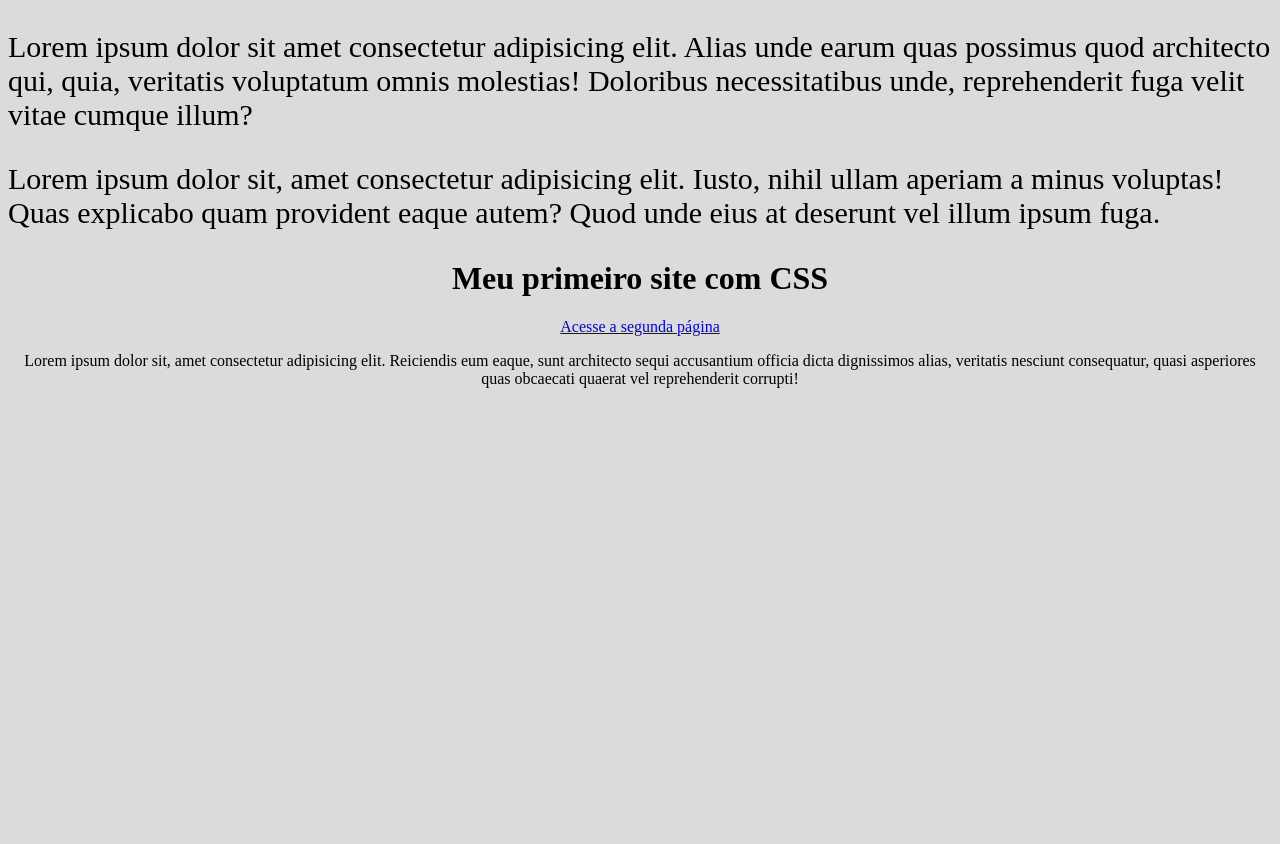
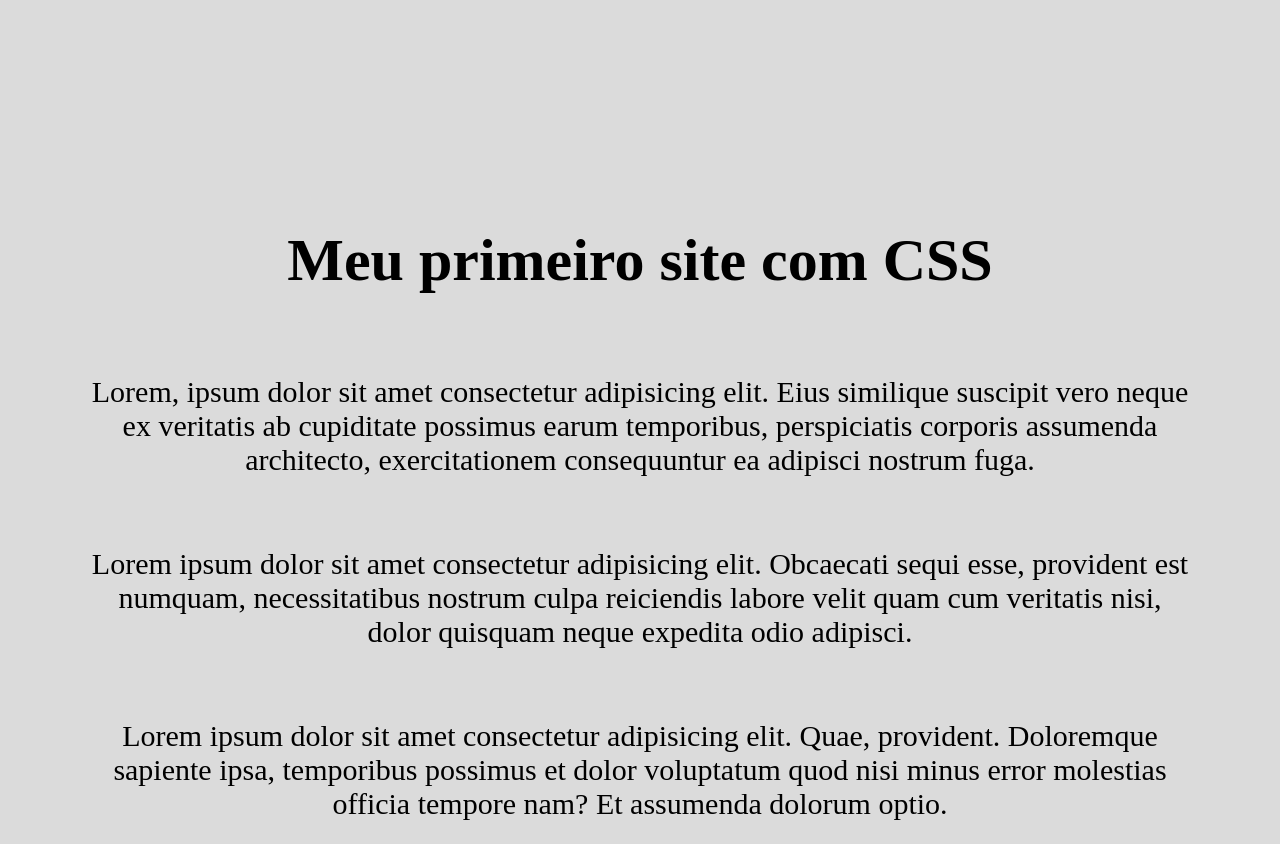
Before and after one commit to MuriloMeneguelli/CSS3-Curso-Completo, a plain HTML site: page exercícios/index.html in a window 1280 px wide. Shown: the top 844 px of the page. Before the commit the page ends 800 px from the top, so only its background shows below. Drawn offline with Linux system fonts and the light colour scheme.

Commit message:
Mudança de classes
Corrigi as classes colocando-as no lugar certo e adicionei uma regra geral de um padding

```diff
--- a/exercícios/css/style.css
+++ b/exercícios/css/style.css
@@ -1,4 +1,8 @@
 @charset "UTF-8";
+
+* {
+    padding: 20px;
+}
 
 body{ /* <--- Isso é um seletor */
     /* O "Background" é uma propriedade e o valor inserido logo após os dois pontos é chamado de valor*/
--- a/exercícios/index.html
+++ b/exercícios/index.html
@@ -7,20 +7,18 @@
     <link rel="stylesheet" href="css/style.css">
 </head>
 <body>
-    <header class="fonte-30px">
-        <p>Lorem ipsum dolor sit amet consectetur adipisicing elit. Alias unde earum quas possimus quod architecto qui, quia, veritatis voluptatum omnis molestias! Doloribus necessitatibus unde, reprehenderit fuga velit vitae cumque illum?</p>
-        <p>Lorem ipsum dolor sit, amet consectetur adipisicing elit. Iusto, nihil ullam aperiam a minus voluptas! Quas explicabo quam provident eaque autem? Quod unde eius at deserunt vel illum ipsum fuga.</p>
+    <header class="centralizado">
         <nav>
             <a href=""></a>
             <a href=""></a>
             <a href=""></a>
         </nav>
     </header>
-    <main class="centralizado">
+    <main class="centralizado fonte-30px">
         <h1>Meu primeiro site com CSS</h1>
-        <p></p>
-        <p></p>
-        <p></p>
+        <p>Lorem, ipsum dolor sit amet consectetur adipisicing elit. Eius similique suscipit vero neque ex veritatis ab cupiditate possimus earum temporibus, perspiciatis corporis assumenda architecto, exercitationem consequuntur ea adipisci nostrum fuga.</p>
+        <p>Lorem ipsum dolor sit amet consectetur adipisicing elit. Obcaecati sequi esse, provident est numquam, necessitatibus nostrum culpa reiciendis labore velit quam cum veritatis nisi, dolor quisquam neque expedita odio adipisci.</p>
+        <p>Lorem ipsum dolor sit amet consectetur adipisicing elit. Quae, provident. Doloremque sapiente ipsa, temporibus possimus et dolor voluptatum quod nisi minus error molestias officia tempore nam? Et assumenda dolorum optio.</p>
 
         <a href="index2.html">Acesse a segunda página</a>
 
```
